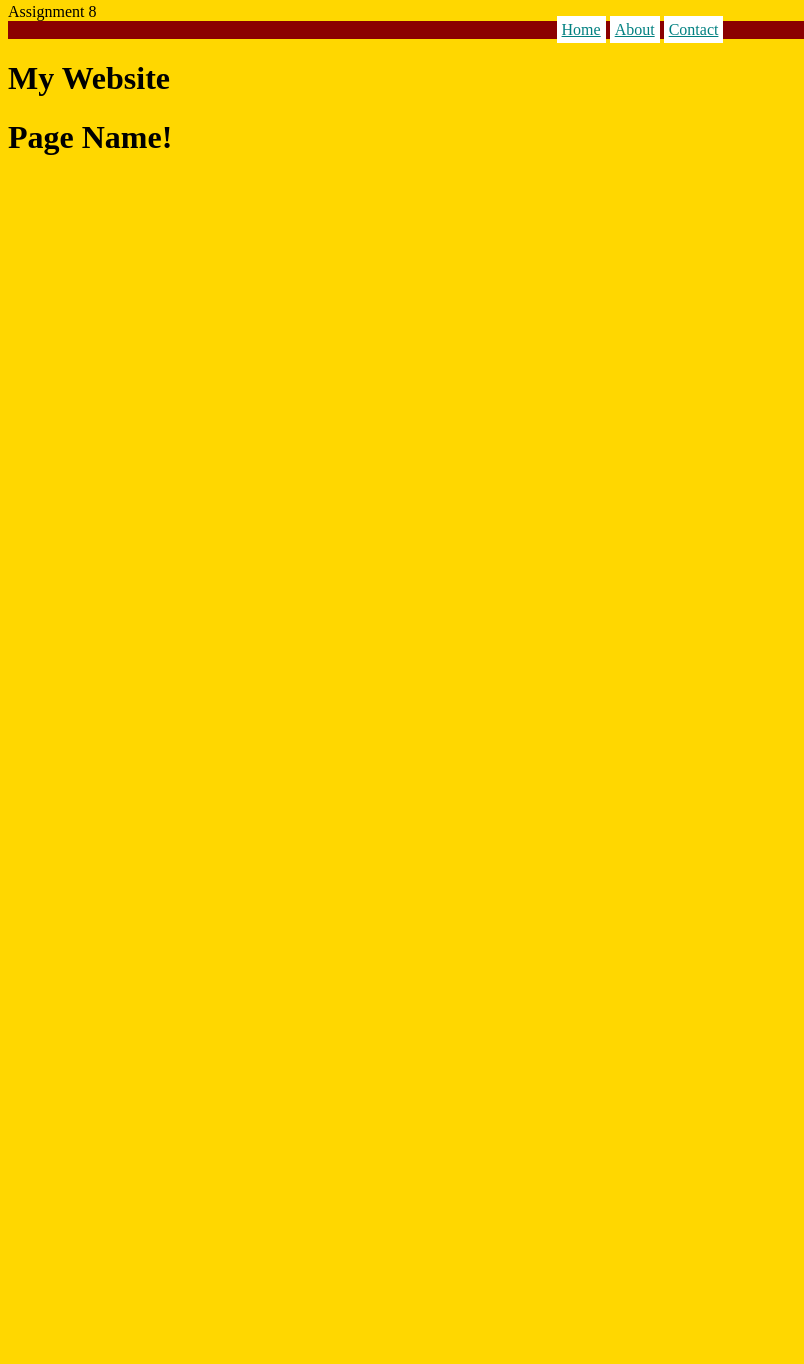
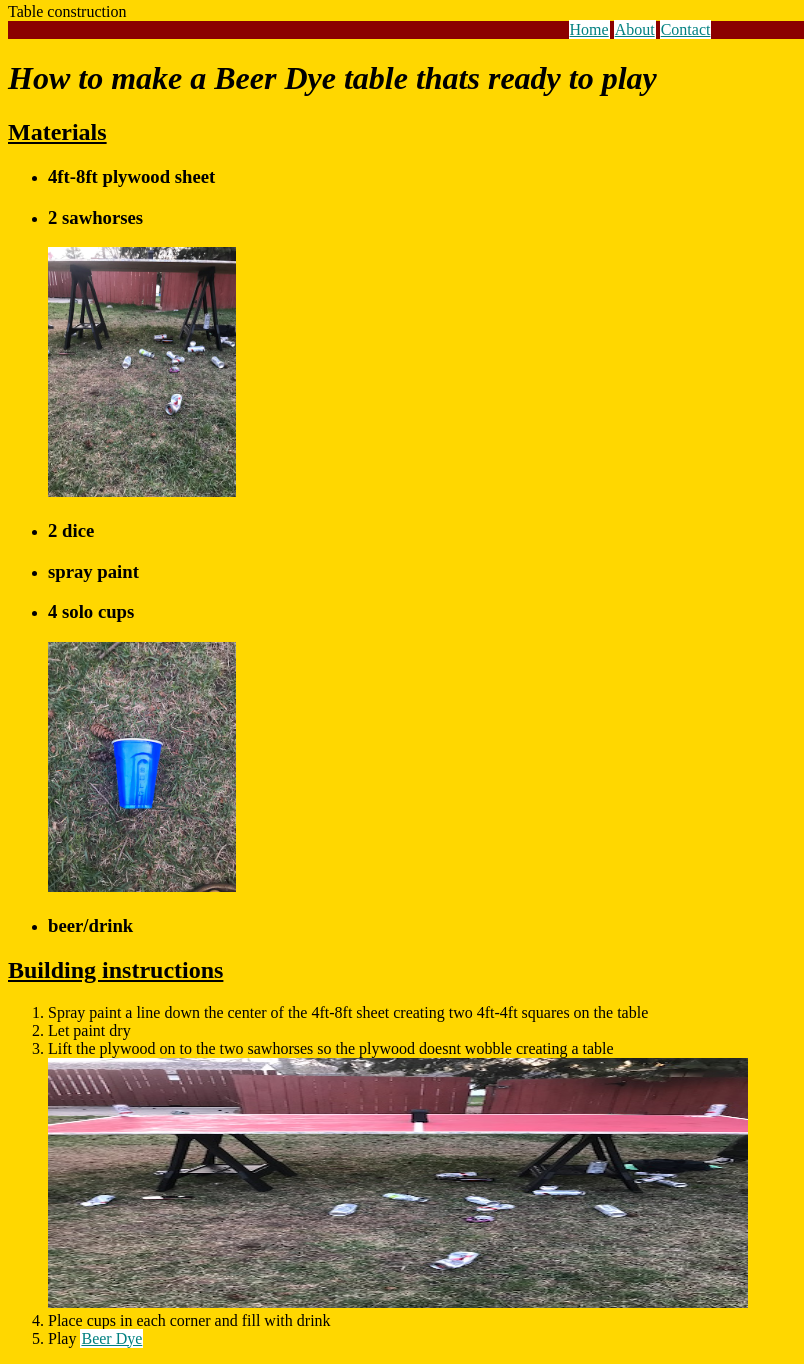
Before and after one commit to conclarke7/web-dev-hw, a plain HTML site: page assignment08/index.html in a window 1280 px wide. Shown: the part 5-1369 px from the top of the page, without its empty margins (0-804 px from the left). Before the commit the page ends 800 px from the top, so only its background shows below. Drawn offline with Linux system fonts and the light colour scheme.

Commit message:
added to assignment08

```diff
--- a/assignment08/index.html
+++ b/assignment08/index.html
@@ -6,10 +6,10 @@
     content="width=device-width,
     initial-scale=1.0">
     <meta name="description"
-    content="...">
+    content="CREATING A TABLE">
     <meta name="author"
     content="Con Clarke"
-    <title>Assignment 8</title>
+    <title>Table construction</title>
     <style>
       body {
           background-color: gold;
@@ -22,7 +22,7 @@
       a {
         background-color: white;
         color: teal;
-        padding: 5px;
+        padding: 1px;
       }
     </style>
   </head>
@@ -34,7 +34,27 @@
       <a href="./contact.html">Contact</a>
     </nav>
     <div id="main">
-      <h1>My Website</h1>
+      <h1><i>How to make a Beer Dye table thats ready to play</i></h1>
+<h2><u>Materials</u></h2>
+<ul>
+  <li><h3>4ft-8ft plywood sheet</li>
+  <li><h3>2 sawhorses</li>
+  <img height="250"src="./image/IMG_4259.JPG"/>
+  <li><h3>2 dice</li>
+  <li><h3>spray paint</li>
+  <li><h3>4 solo cups</li>
+  <img height="250"src="./image/IMG_4261.JPG"/>
+  <li><h3>beer/drink</li>
+</ul>
+<h2><u>Building instructions</u></h2>
+<ol>
+  <li>Spray paint a line down the center of the 4ft-8ft sheet creating two 4ft-4ft squares on the table</li>
+  <li>Let paint dry</li>
+  <li>Lift the plywood on to the two sawhorses so the plywood doesnt wobble creating a table</li>
+<img height="250" width="700"src="./image/IMG_4260.JPG"/>
+  <li>Place cups in each corner and fill with drink</li>
+  <li>Play <a href="./about.html">Beer Dye</a>
     </div>
+
   </body>
-    <h1>Page Name!</h1>
+  </html>
```
Also changed, not shown: assignment08/about.html (+18 -3 lines), assignment08/contact.html (+11 -1 lines), assignment08/image/IMG_4259.JPG (added), assignment08/image/IMG_4260.JPG (added), assignment08/image/IMG_4261.JPG (added), assignment12/IMG_4259.JPG (added), 3 other files.
